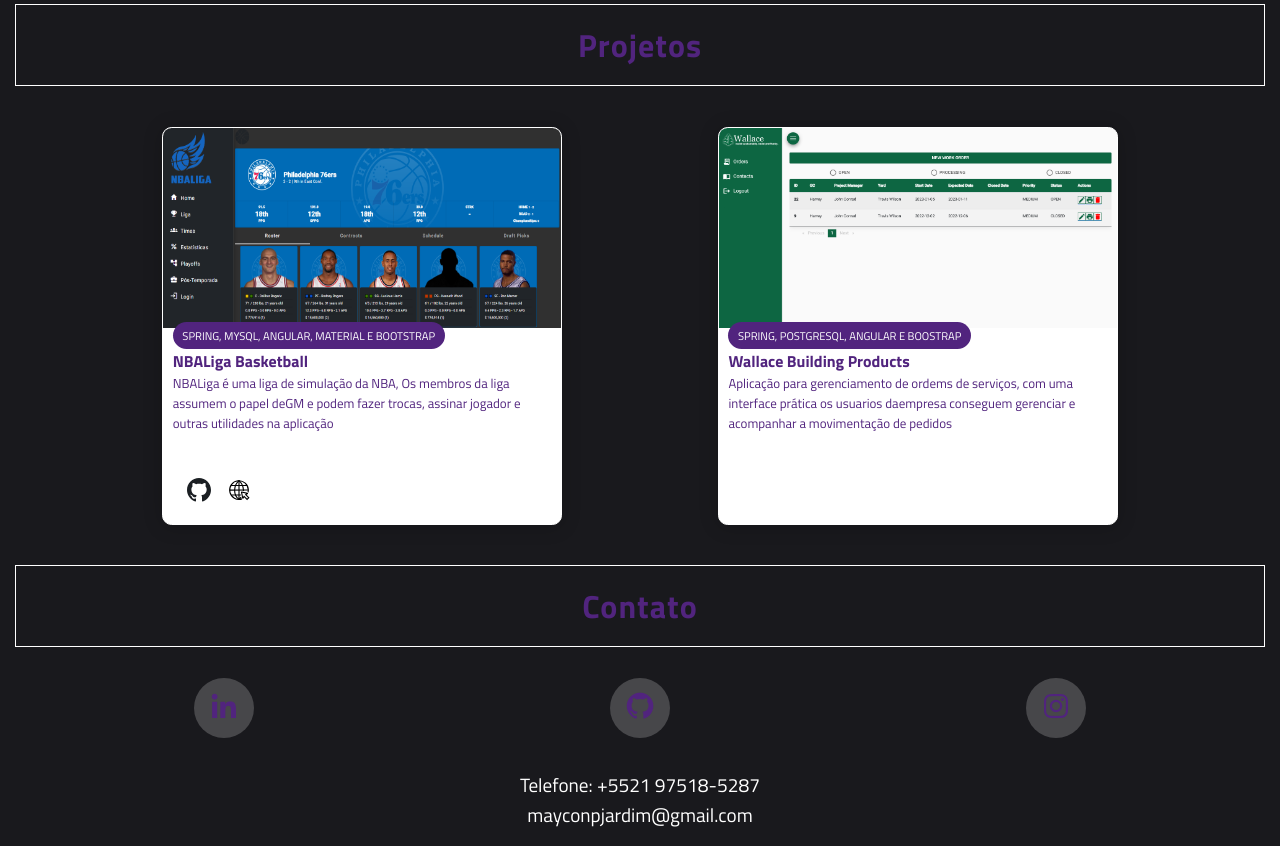
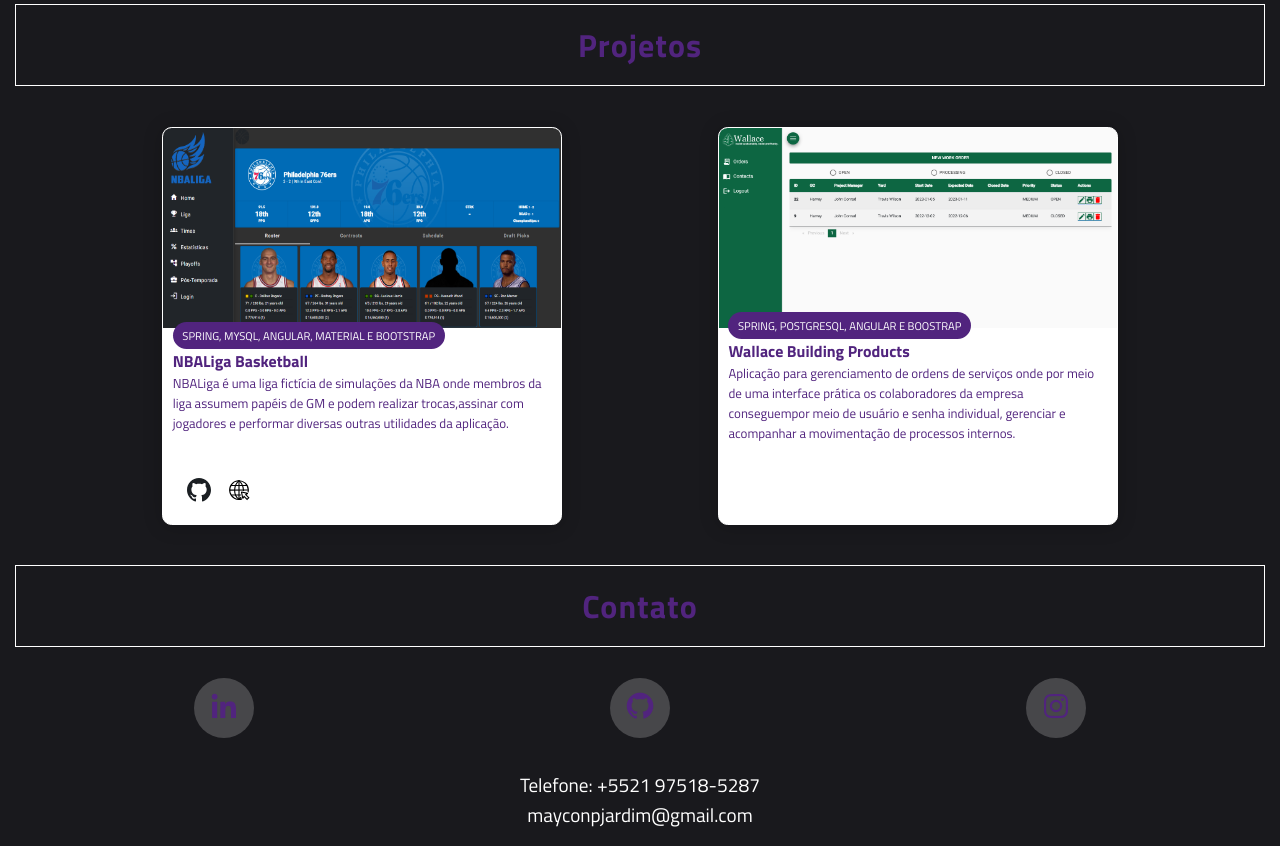
Before and after one commit to mayconjardim/mayconjardim.github.io, an Angular app: page / in a window 1280 px wide. Shown: the part 2500-3346 px from the top of the page. Built offline with nearby package versions, Linux system fonts and the light colour scheme.

Commit message:
Atulizando descricão de projetos

```diff
--- a/angular.json
+++ b/angular.json
@@ -122,6 +122,9 @@
             ],
             "scripts": []
           }
+        },
+        "deploy": {
+          "builder": "angular-cli-ghpages:deploy"
         }
       }
     }
--- a/package.json
+++ b/package.json
@@ -27,6 +27,7 @@
     "@angular/cli": "~14.2.3",
     "@angular/compiler-cli": "^14.2.0",
     "@types/jasmine": "~4.0.0",
+    "angular-cli-ghpages": "^1.0.5",
     "jasmine-core": "~4.3.0",
     "karma": "~6.4.0",
     "karma-chrome-launcher": "~3.1.0",
--- a/src/app/components/projetos/projetos.component.html
+++ b/src/app/components/projetos/projetos.component.html
@@ -3,7 +3,7 @@
   <div class="card-container">
     <div class="card" *ngFor="let projeto of projetos">
       <div class="card-header">
-        <a [href]="projeto.repo"><img [src]="projeto.img" alt="rover" /></a>
+        <img [src]="projeto.img" alt="rover" />
       </div>
       <div class="card-body">
         <span class="tecnologias">{{ projeto.tecnologias }}</span>
--- a/src/app/components/projetos/projetos.component.ts
+++ b/src/app/components/projetos/projetos.component.ts
@@ -15,8 +15,8 @@
       repo: 'https://github.com/mayconjardim/nbaliga-frontweb',
       link: 'https://nbaliga-9b2b8.web.app/',
       descricao: [
-        'NBALiga é uma liga de simulação da NBA, Os membros da liga assumem o papel de' +
-          'GM e podem fazer trocas, assinar jogador e outras utilidades na aplicação',
+        'NBALiga é uma liga fictícia de simulações da NBA onde membros da liga assumem papéis de GM e podem realizar trocas,' +
+          'assinar com jogadores e performar diversas outras utilidades da aplicação.',
       ],
     },
     {
@@ -24,8 +24,8 @@
       tecnologias: 'Spring, PostgreSQL, Angular e Boostrap',
       img: 'assets/projetos/wallacebp.png',
       descricao: [
-        'Aplicação para gerenciamento de ordems de serviços, com uma interface prática os usuarios da' +
-          'empresa conseguem gerenciar e acompanhar a movimentação de pedidos',
+        'Aplicação para gerenciamento de ordens de serviços onde por meio de uma interface prática os colaboradores da empresa conseguem' +
+          'por meio de usuário e senha individual, gerenciar e acompanhar a movimentação de processos internos.',
       ],
     },
   ];
```
Also changed, not shown: 1 other file (tests, documents, lock files or other folders).
